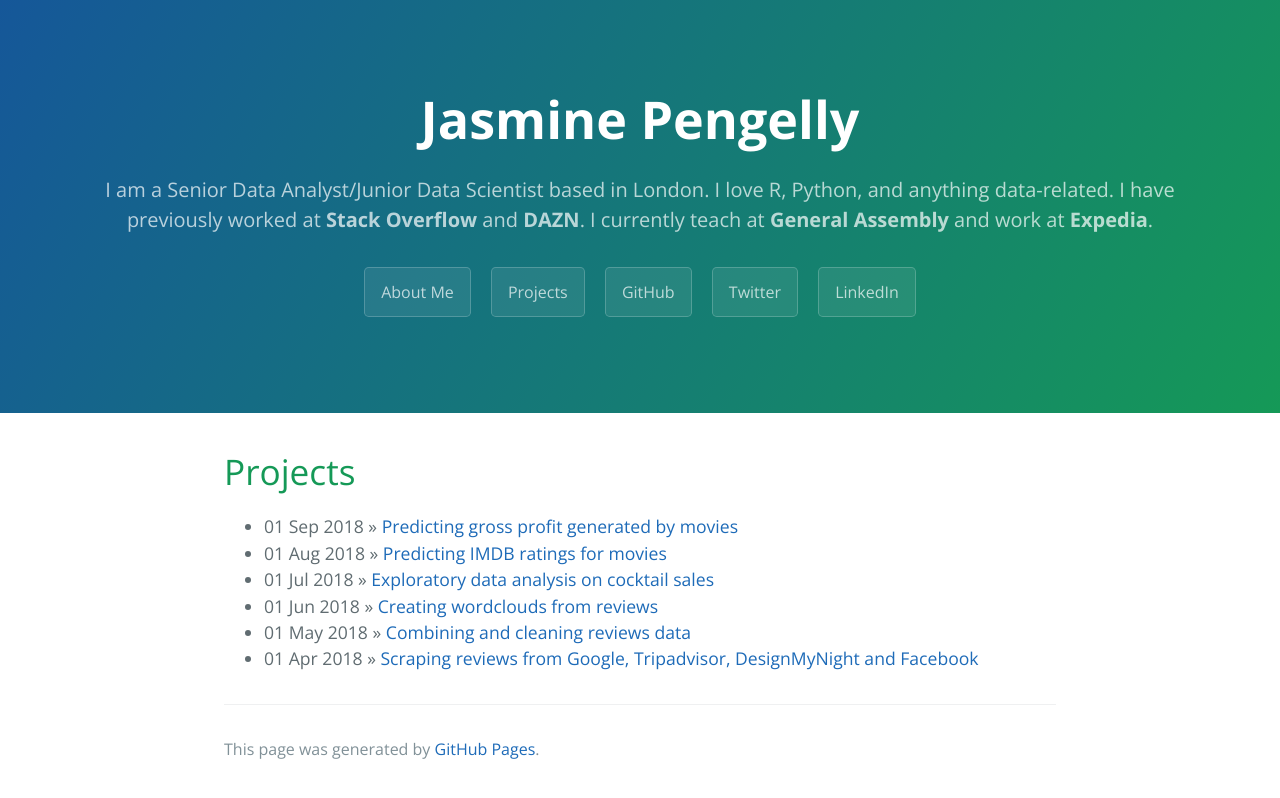
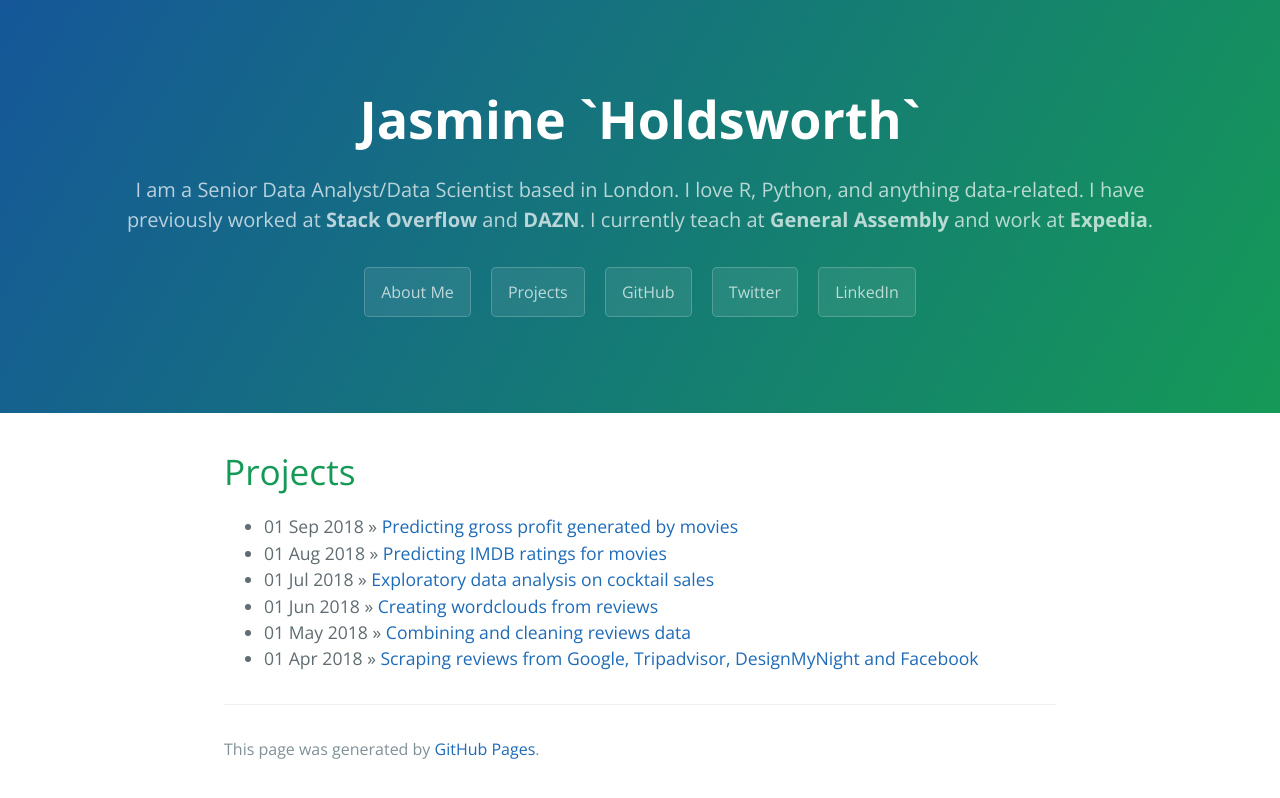
Before and after one commit to JazPeng/JazPeng.github.io, a Jekyll site: the page built from index.html, in a window 1280 px wide. Shown: the top 798 px of the page. Built offline with Jekyll 4.4.1, drawn with Linux system fonts in a browser that asks for light colours; the list of posts is cut into pages by our own code.

Commit message:
Changing name in config that I missed the first time.

```diff
--- a/_config.yml
+++ b/_config.yml
@@ -1,6 +1,6 @@
 # Setup
-title:        Jasmine Pengelly
-tagline:      <html>I am a Senior Data Analyst/Junior Data Scientist based in London. I love R, Python,
+title:        Jasmine `Holdsworth`
+tagline:      <html>I am a Senior Data Analyst/Data Scientist based in London. I love R, Python,
   and anything data-related. I have previously worked at <b>Stack Overflow</b> and <b>DAZN</b>. I currently teach at <b>General Assembly</b> and work at <b>Expedia</b>.</html>
 baseurl:      ""
 paginate:     1
@@ -8,7 +8,7 @@ locale:       "en"
 
 # About/contact
 author:
-  name:       Jasmine Pengelly
+  name:       Jasmine Holdsworth
   url:        https://jazpeng.github.io./
 
 # Gems
```
